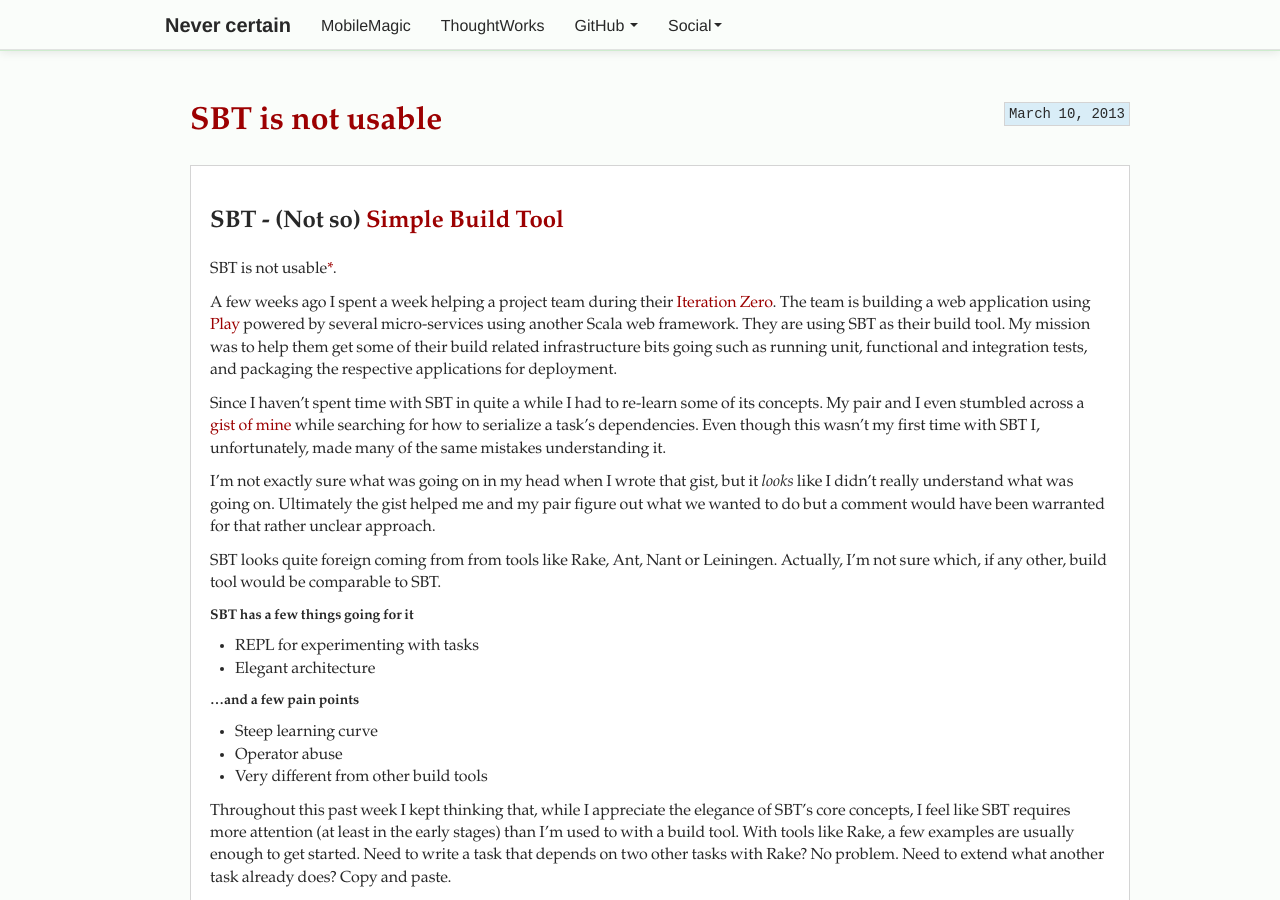
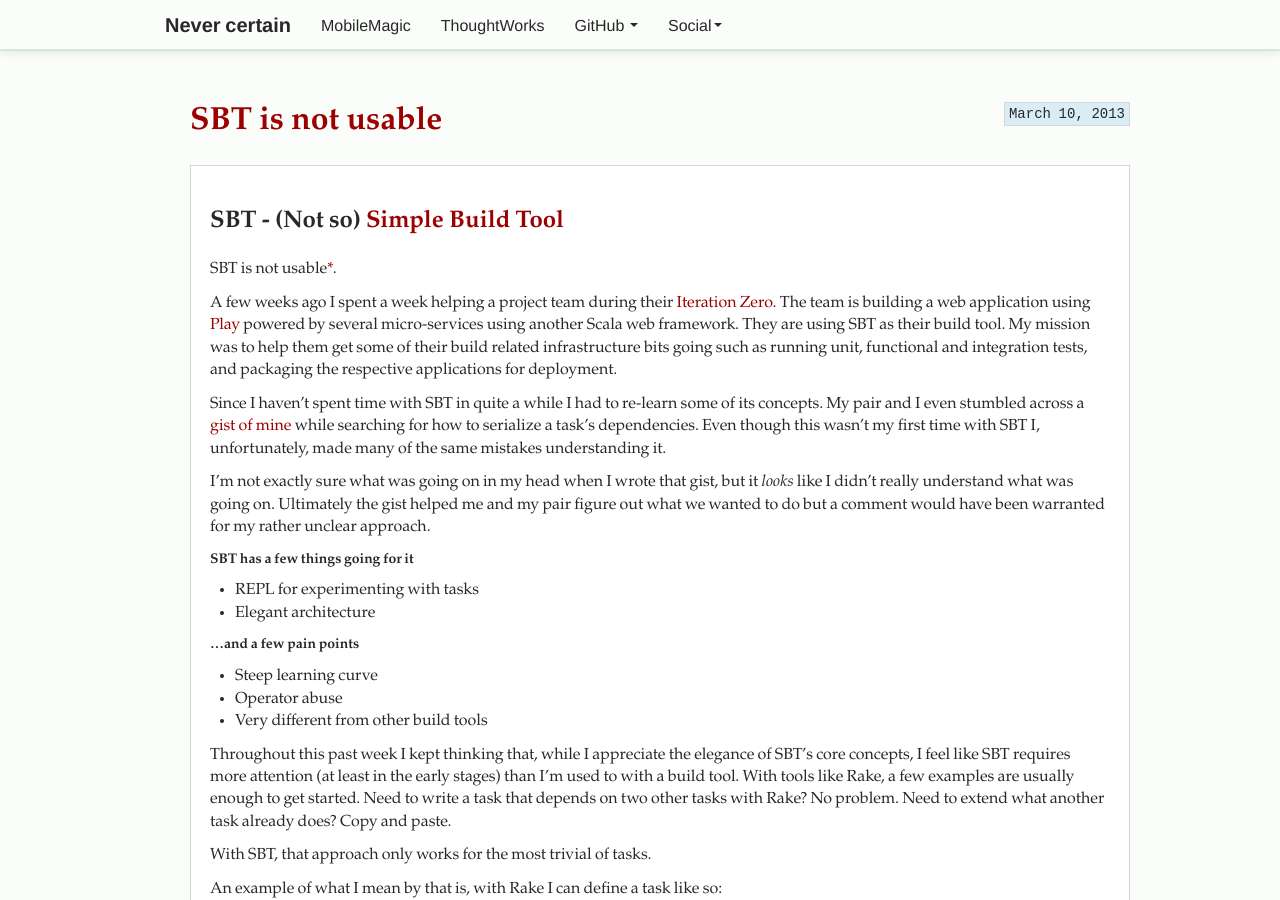
Before and after one commit to jbrechtel/blog, a Jekyll site: the page built from _posts/2013-03-10-sbt-is-not-usable.markdown, in a window 1280 px wide and 900 px high. Built offline with Jekyll 4.4.1, drawn with Linux system fonts in a browser that asks for light colours; Markdown is read by kramdown in place of the engine named in the settings; comment, search, counter and statistics services are not loaded.

Commit message:
add i0 link and remove dead paragraph

```diff
--- a/_posts/2013-03-10-sbt-is-not-usable.markdown
+++ b/_posts/2013-03-10-sbt-is-not-usable.markdown
@@ -9,13 +9,11 @@
 
 SBT is not usable[*](#usable).
 
-A few weeks ago I spent a week helping a project team during their [Iteration Zero](http://foo.com). The team is building a web application using [Play](http://www.playframework.org) powered by several micro-services using another Scala web framework. They are using SBT as their build tool. My mission was to help them get some of their build related infrastructure bits going such as running unit, functional and integration tests, and packaging the respective applications for deployment.
+A few weeks ago I spent a week helping a project team during their [Iteration Zero](http://peterschuh.com/?p=129). The team is building a web application using [Play](http://www.playframework.org) powered by several micro-services using another Scala web framework. They are using SBT as their build tool. My mission was to help them get some of their build related infrastructure bits going such as running unit, functional and integration tests, and packaging the respective applications for deployment.
 
 Since I haven't spent time with SBT in quite a while I had to re-learn some of its concepts. My pair and I even stumbled across a [gist of mine](https://gist.github.com/jbrechtel/1629639) while searching for how to serialize a task's dependencies. Even though this wasn't my first time with SBT I, unfortunately, made many of the same mistakes understanding it.
 
-I'm not exactly sure what was going on in my head when I wrote that gist, but it *looks* like I didn't really understand what was going on. Ultimately the gist helped me and my pair figure out what we wanted to do but a comment would have been warranted for that rather unclear approach.
-
-SBT looks quite foreign coming from from tools like Rake, Ant, Nant or Leiningen. Actually, I'm not sure which, if any other, build tool would be comparable to SBT.
+I'm not exactly sure what was going on in my head when I wrote that gist, but it *looks* like I didn't really understand what was going on. Ultimately the gist helped me and my pair figure out what we wanted to do but a comment would have been warranted for my rather unclear approach.
 
 ##### SBT has a few things going for it
 
```
